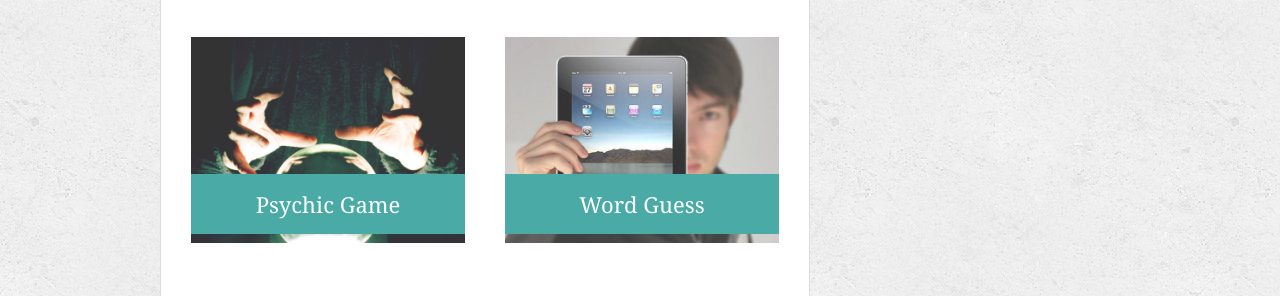
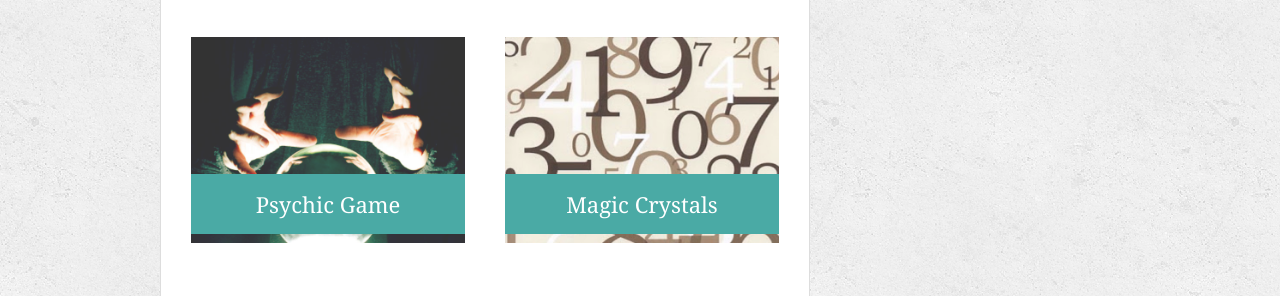
Before and after one commit to seliades/Responsive-Portfolio, a plain HTML site: page portfolio.html in a window 1280 px wide. Shown: the part 236-532 px from the top of the page. Drawn offline with Linux system fonts and the light colour scheme.

Commit message:
added magic crystals game to portfolio

```diff
--- a/portfolio.html
+++ b/portfolio.html
@@ -32,6 +32,13 @@
         </a>
           <h3>Psychic Game</h3>
         </div>
+
+        <div class="work">
+          <a href="https://seliades.github.io/unit-4-game/">
+            <img src="assets/images/numbers.jpg" alt="Crystal Logic Game">
+          </a>
+            <h3>Magic Crystals</h3>
+          </div>
 
       <div class="work">
         <img src="assets/images/technics-q-c-640-480-1.jpg" alt="Word Guess">
```
Also changed, not shown: assets/images/numbers.jpg (added).
